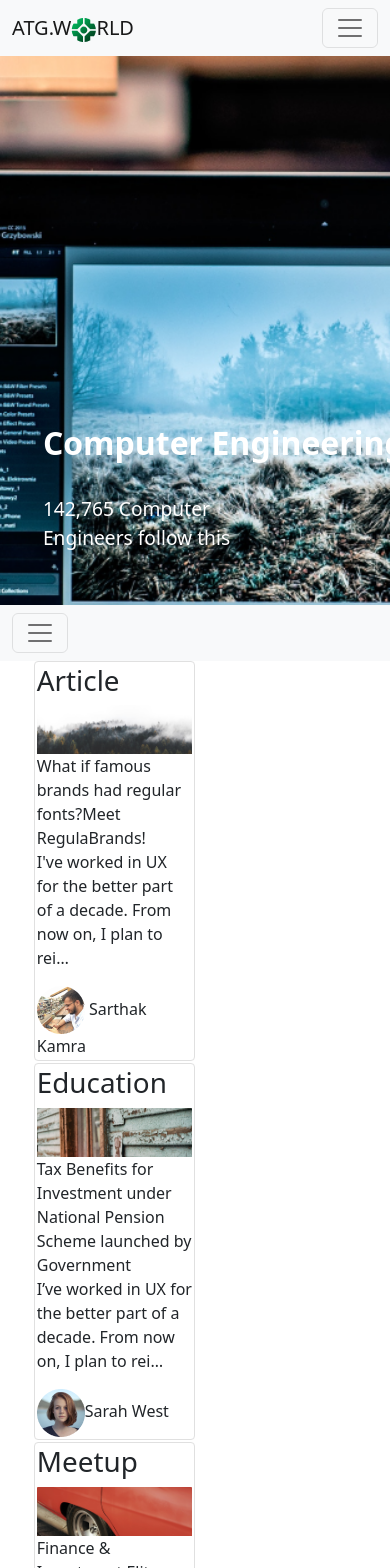
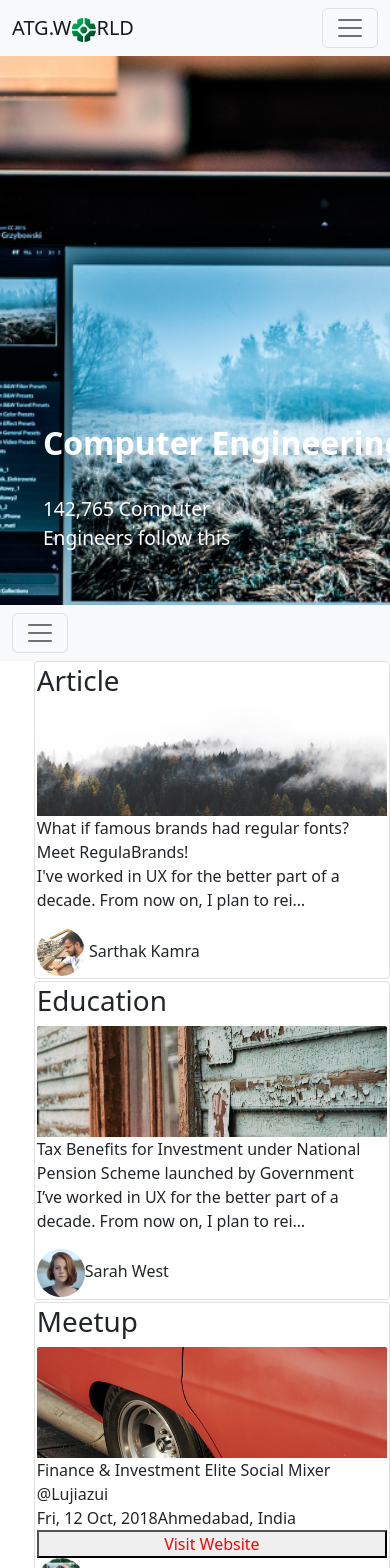
Before and after one commit to Sayak18/AcrossTheGlobe, a React (Create React App) app: page / in a window 390 px wide. Shown: the top 1568 px of the page. Built offline with nearby package versions, Linux system fonts and the light colour scheme.

Commit message:
design update

```diff
--- a/src/styles/al.css
+++ b/src/styles/al.css
@@ -34,3 +34,8 @@
         min-width:660px;
     }
 }
+@media (max-width:700px){
+    .all{
+        min-width:100%;
+    }
+}
```
